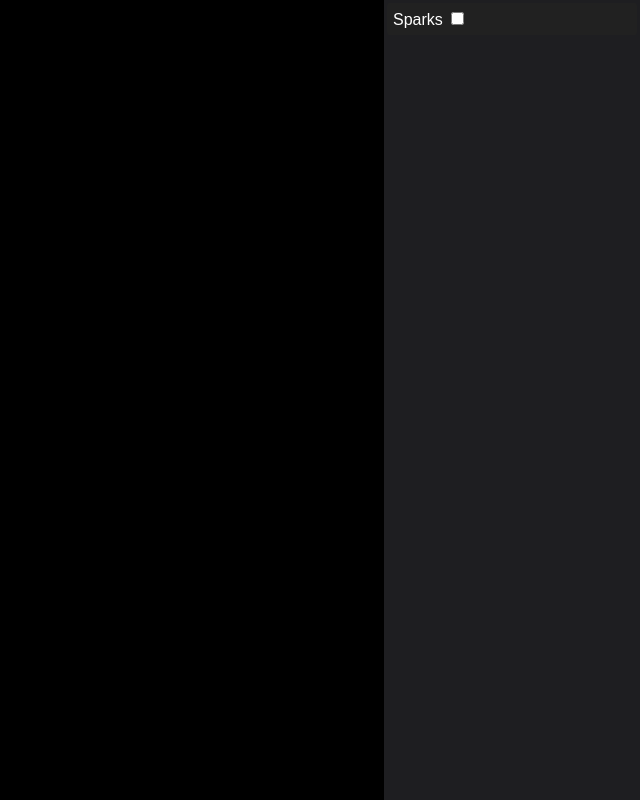
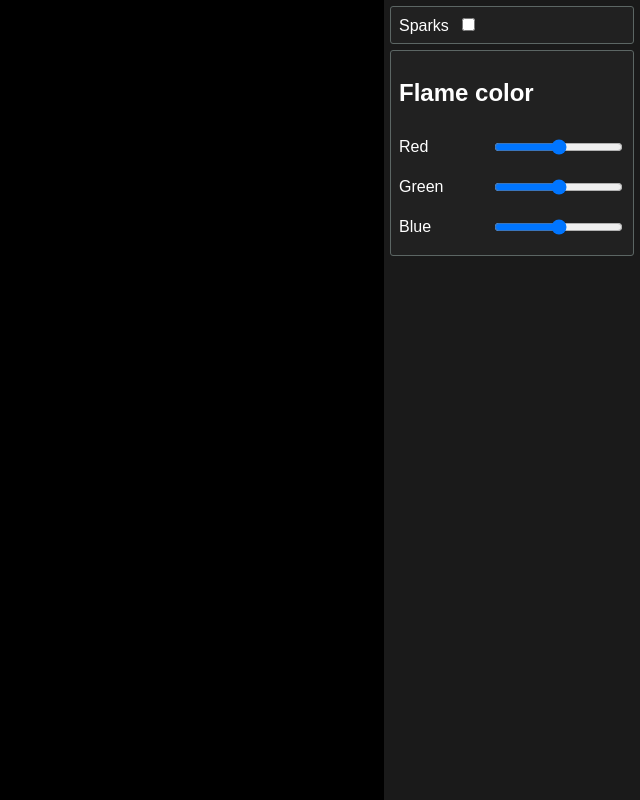
Before and after one commit to Mimolet/Canvas_learning, a plain HTML site: page my_canvas/smoke/index.html in a window 1280 px wide. Shown: the whole page, without its empty margins (640-1280 px from the left). Drawn offline with Linux system fonts and the light colour scheme.

Commit message:
Ajout de sliders pour la couleur des flammes.

```diff
--- a/my_canvas/smoke/canvas.js
+++ b/my_canvas/smoke/canvas.js
@@ -22,10 +22,30 @@ const getDistance = (x1, y1, x2, y2) => {
 
 // HTML INTERFACE
 
+// Sparks checkbox
 let isThereSparks = false
 const sparksCheckbox = document.querySelector("#sparks")
 sparksCheckbox.addEventListener("change", function () {
   isThereSparks = this.checked
+})
+
+// Flame color ranges
+let redValue = 5
+let greenValue = 5
+let blueValue = 5
+
+const redRange = document.querySelector("#red")
+const greenRange = document.querySelector("#green")
+const blueRange = document.querySelector("#blue")
+
+redRange.addEventListener("input", function () {
+  redValue = this.value
+})
+greenRange.addEventListener("input", function () {
+  greenValue = this.value
+})
+blueRange.addEventListener("input", function () {
+  blueValue = this.value
 })
 
 //CANVAS
@@ -135,7 +155,11 @@ function Flame(x, y, radius, color) {
       this.radius = Math.max(this.radius - 1, 0)
     }
 
-    this.color.changeColor(-3, 0, 0)
+    // Idem qu'en dessous, passer des variables globales comme ça,
+    // c'est pas une bonne pratique je pense.
+    // Commenter par ordre chronologique et pas de haut en bas
+    // c'est pas fou non plus.
+    this.color.changeColor(-redValue, -greenValue, -blueValue)
 
     // A voir si c'est intelligent de mettre ça là.
     // Dans l'absolu, je suis pas convaincu du bien-fondé de la chose.
--- a/my_canvas/smoke/index.html
+++ b/my_canvas/smoke/index.html
@@ -20,14 +20,29 @@
       }
       #interface {
         flex: 2;
-        background-color: #1e1e21;
+        background-color: #1a1a1a;
       }
       .section {
         border-radius: 3px;
         background-color: #212121;
         flex: 1;
-        padding: 6px;
-        margin: 3px;
+        padding: 8px;
+        margin: 6px;
+        border: 1px solid #5c6664;
+        align-items: center;
+        display: flex;
+        flex-direction: column;
+        align-items: flex-start;
+      }
+      .sliderSection {
+        display: flex;
+        align-items: center;
+        justify-content: space-between;
+        margin: 10px 0px;
+        width: 100%;
+      }
+      label {
+        margin-right: 5px;
       }
     </style>
   </head>
@@ -36,8 +51,25 @@
       <canvas></canvas>
       <div id="interface">
         <div class="section">
-          <label for="sparks">Sparks</label>
-          <input type="checkbox" id="sparks" name="isThereSparks" value="false" />
+          <div>
+            <label for="sparks">Sparks</label>
+            <input type="checkbox" id="sparks" name="sparks" value="false" />
+          </div>
+        </div>
+        <div class="section">
+          <h2>Flame color</h2>
+          <div class="sliderSection">
+            <label for="red">Red</label>
+            <input type="range" min="0" max="10" id="red" name="red" value="5" />
+          </div>
+          <div class="sliderSection">
+            <label for="green">Green</label>
+            <input type="range" min="0" max="10" id="green" name="green" value="5" />
+          </div>
+          <div class="sliderSection">
+            <label for="blue">Blue</label>
+            <input type="range" min="0" max="10" id="blue" name="blue" value="5" />
+          </div>
         </div>
       </div>
     </div>
```
